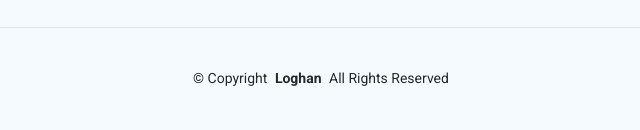
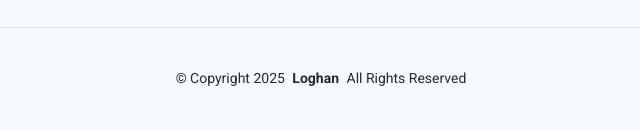
Before and after one commit to LoghanDev/portifolio-Loghan, a plain HTML site: page Portfolio Loghan-1.0/index.html in a window 1280 px wide. Shown: the part 3554-3684 px from the top of the page, 469-1109 px from the left. Drawn offline with Linux system fonts and the light colour scheme.

Commit message:
Add files via upload

```diff
--- a/Portfolio Loghan-1.0/index.html
+++ b/Portfolio Loghan-1.0/index.html
@@ -368,7 +368,7 @@ personal and professional and contribute to the company;
 
     <div class="container">
       <div class="copyright text-center ">
-        <p>© <span>Copyright</span> <strong class="px-1 sitename">Loghan</strong> <span>All Rights Reserved</span></p>
+        <p>© <span>Copyright 2025</span> <strong class="px-1 sitename">Loghan</strong> <span>All Rights Reserved</span></p>
       </div>
       <div class="credits">
         <!-- All the links in the footer should remain intact. -->
```
Also changed, not shown: Portfolio Loghan-1.0/portfolio-details.html (+1 -1 lines), Portfolio Loghan-1.0/service-details.html (+1 -1 lines), Portfolio Loghan-1.0/starter-page.html (+1 -1 lines).
